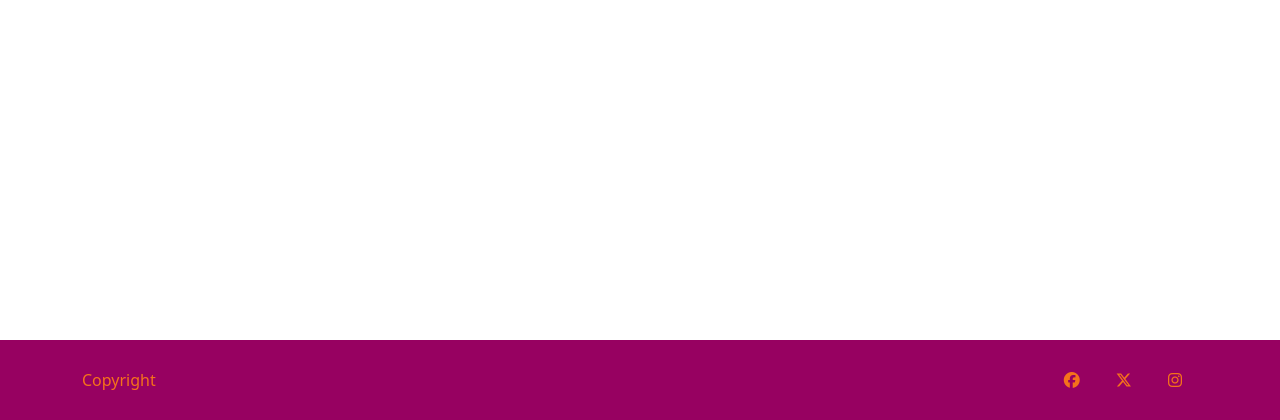
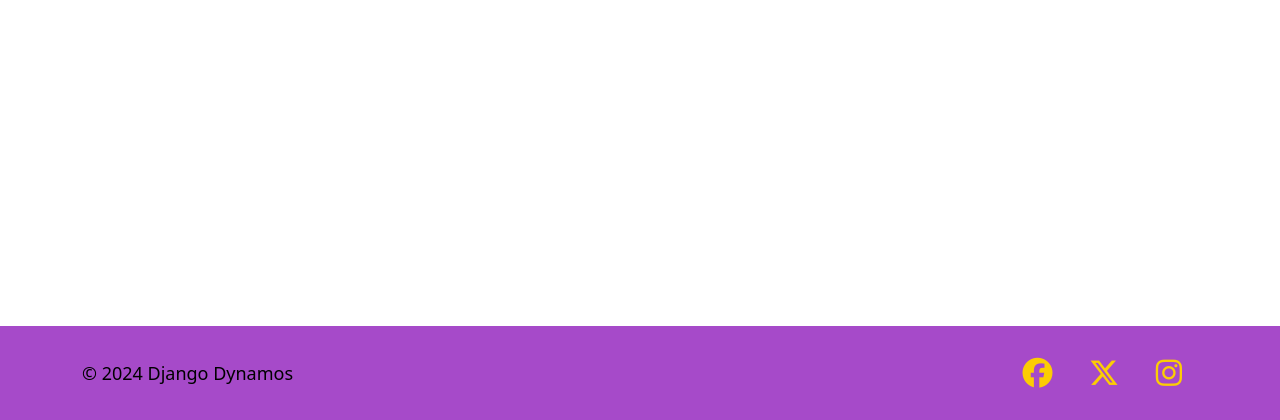
Before and after one commit to Andy-James-Osborne/ClubHub-Django-Hackathon, a Django app: page / in a window 1280 px wide. Shown: the part 380-800 px from the top of the page. Run offline with Django 4.2, Linux system fonts and the light colour scheme; some libraries are stand-ins or nearby versions.

Commit message:
add footer styling

```diff
--- a/static/css/style.css
+++ b/static/css/style.css
@@ -1,4 +1,4 @@
-@import url('https://fonts.googleapis.com/css2?family=Roboto:ital,wght@0,100;0,300;0,400;0,500;0,700;0,900;1,100;1,300;1,400;1,500;1,700;1,900&display=swap');
+@import url('https://fonts.googleapis.com/css2?family=Montserrat:ital,wght@0,100..900;1,100..900&display=swap');
 
 /*--------------------------------------General Styles-------*/
 
@@ -6,12 +6,12 @@ h1,
 h2,
 h3,
 h4 {
-    font-family: 'Roboto', sans-serif;
+    font-family: 'Montserrat', sans-serif;
     margin: 0;
 }
 
 p {
-    font-family: 'Roboto', sans-serif;
+    font-family: 'Montserrat', sans-serif;
 }
 
 .uppercase {
@@ -23,11 +23,16 @@ p {
 }
 
 footer {
-    background-color: #970161;
-    color: rgb(245, 114, 27);
-    min-height: 30px;
+    background-color: #a64ac9;
+    color: black;
+    font-size: large;
+    font-weight: 500;
+    min-height: 20px;
     margin: 0;
-    /*vertical-align: bottom;*/
+}
+
+.footer-item {
+    font-size: 30px;
 }
 
 .contact-details {
@@ -36,5 +41,5 @@ footer {
 
 .footer-item {
     padding: 16px;
-    color: #f5721b;
+    color: #fccd04;
 }
--- a/templates/index.html
+++ b/templates/index.html
@@ -68,7 +68,7 @@
     <div class="container bg-color-footer">
       <div class="row align-items-center justify-content-space-between">
         <div class="col-sm-4 text-start footer-copyright d-none d-sm-inline-block">
-          <div>Copyright</div>
+          <div>© 2024 Django Dynamos</div>
         </div>
         <div class="col-sm-8">
           <div id="footer-icons" class="text-center text-sm-end">
```
